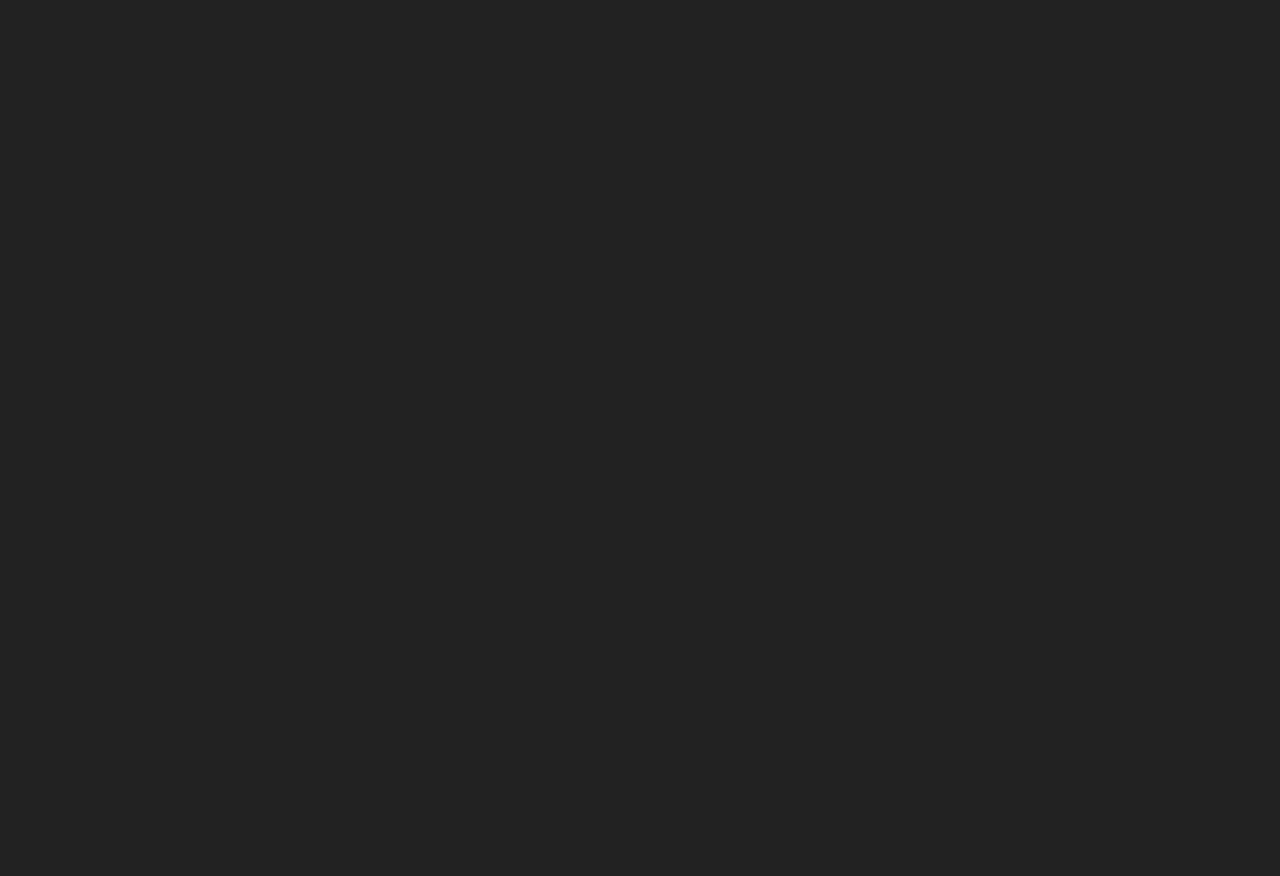
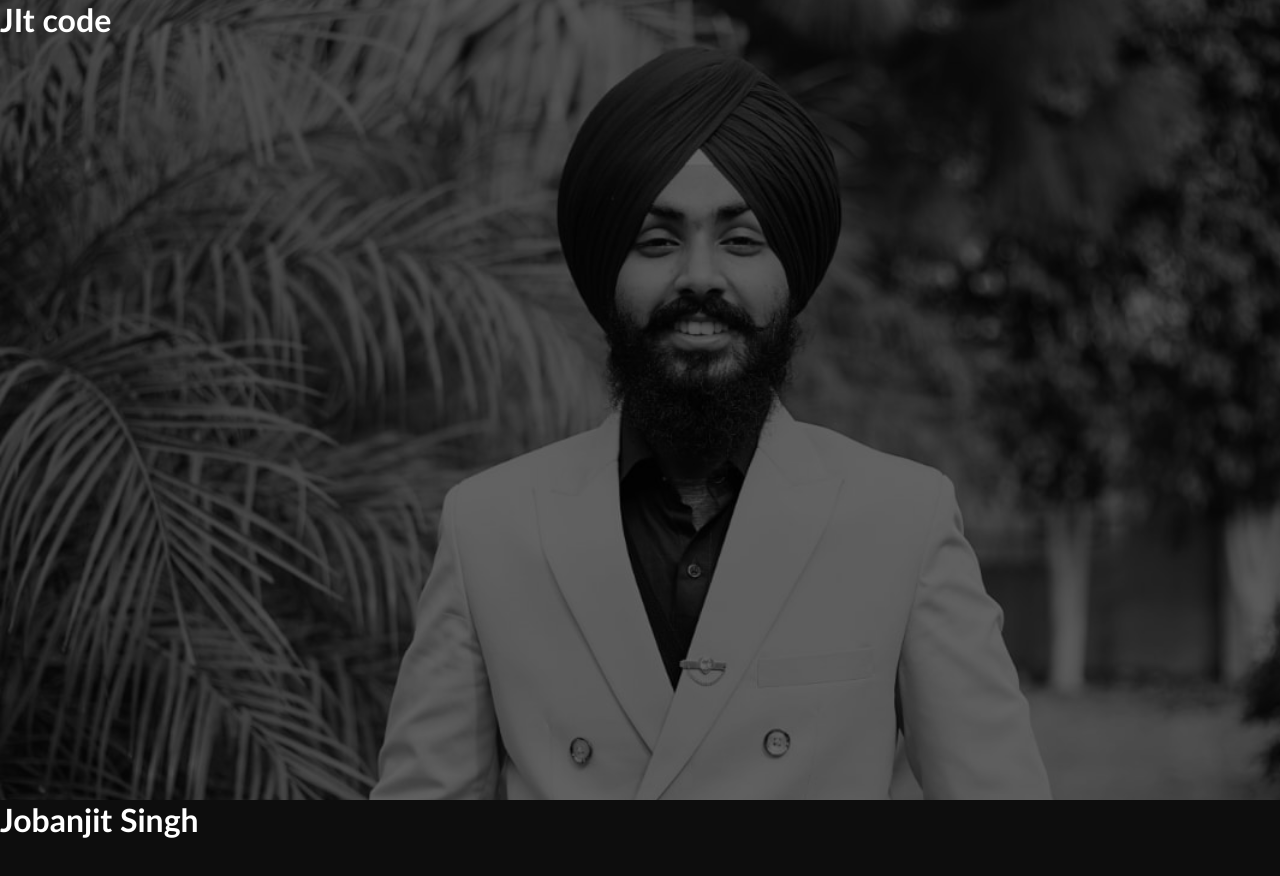
Before and after one commit to jobanjit-singh/jobanjitPortfolio, a plain HTML site: page index.html in a window 1280 px wide. Shown: the top 876 px of the page. Before the commit the page ends 800 px from the top, so only its background shows below. Drawn offline with Linux system fonts and the light colour scheme.

Commit message:
portfolio initial setup

```diff
--- a/index.html
+++ b/index.html
@@ -7,6 +7,16 @@
     <link rel="stylesheet" href="style.css">
 </head>
 <body>
+    <div class="baseContainer">
 
+    </div>
+    <div class="mainBaseContainer">
+        <div class="mainContainer">
+<h1>JIt code</h1>
+        </div>
+        <div class="descriptionContainer">
+    <h1>Jobanjit Singh</h1>
+        </div>
+    </div>
 </body>
 </html>
--- a/style.css
+++ b/style.css
@@ -9,7 +9,47 @@
 }
 
 html, body{
+    position: relative;
     width: 100%;
     height: 100%;
     background-color: var(--baseColor);
+    font-family: 'Gill Sans', 'Gill Sans MT', Calibri, 'Trebuchet MS', sans-serif;
 }
+
+h1{
+    color: #FFF;
+}
+
+.baseContainer{
+    height: 100vh;
+    width: 100vw;
+    background: url('assets/images/mainImage.jpeg');
+    background-repeat: no-repeat;
+    background-size: cover;
+    background-position: center;
+    position: fixed;
+}
+
+.mainBaseContainer{
+    position: absolute;
+    width: 100%;
+    height: 100%;
+    -ms-overflow-style: none;
+    scrollbar-width: none;
+}
+
+.mainBaseContainer::-webkit-scrollbar{
+    display: none;
+}
+
+.mainContainer {
+    width: 100%;
+    height: 100%;
+    background-color: #00000099;
+}
+
+.descriptionContainer {
+    height: 100%;
+    width: 100%;
+    background-color: #00000099;
+}
```
Also changed, not shown: assets/images/mainImage.jpeg (added).
